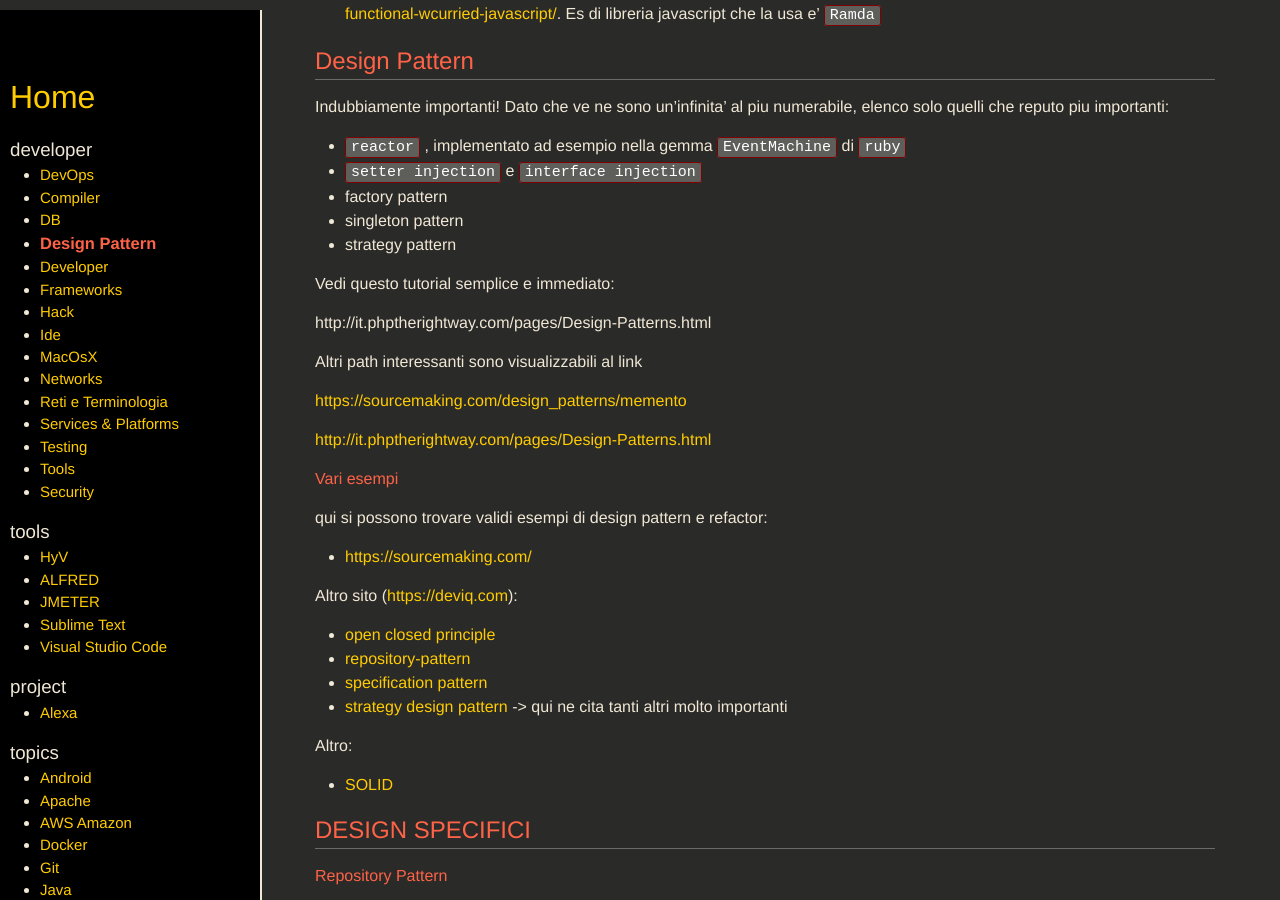
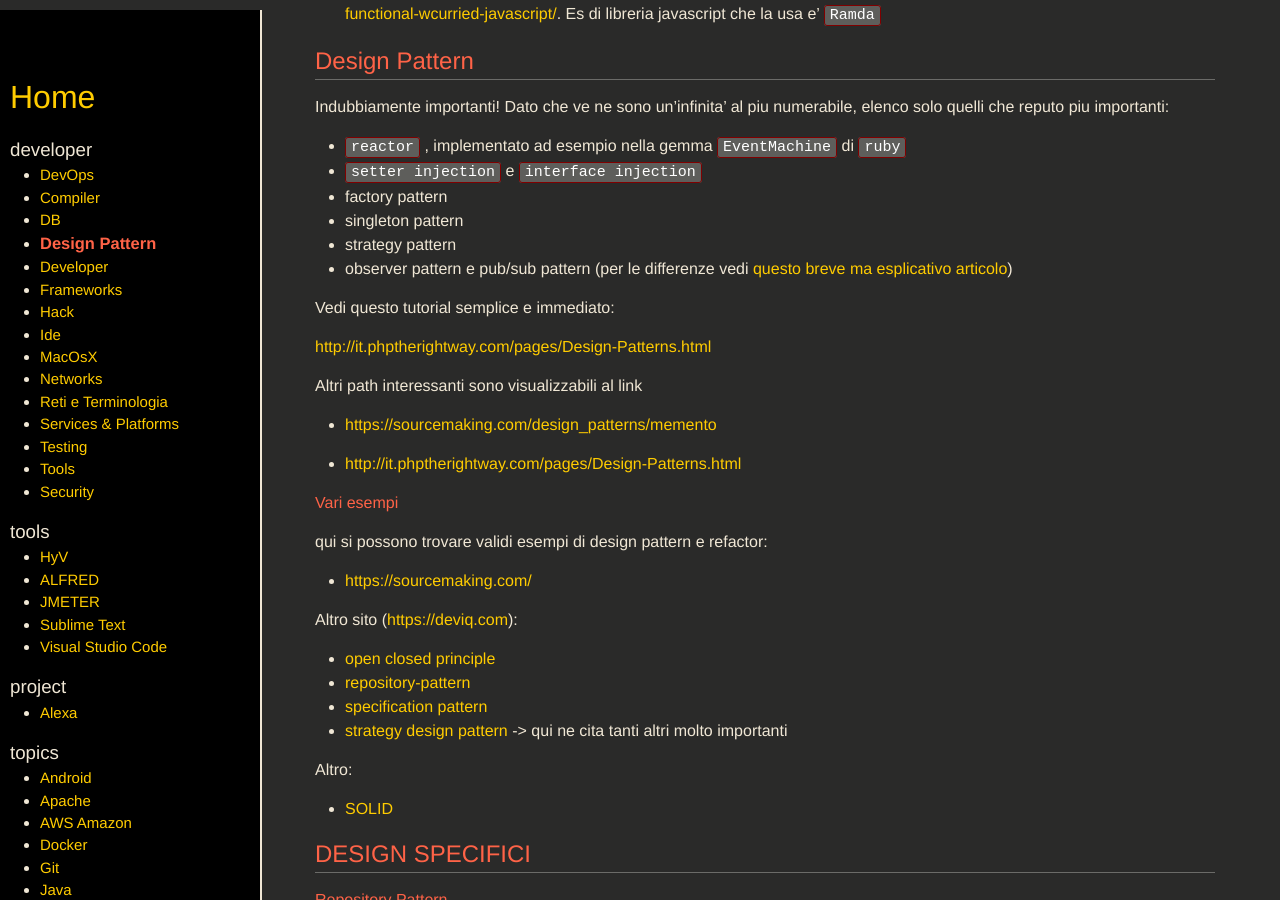
Before and after one commit to SimoSca/own-memo, a Jekyll site: the page built from _pages/developer/design-pattern.md, in a window 1280 px wide and 900 px high, scrolled down 392 px. Built offline with Jekyll 4.4.1, drawn with Linux system fonts in a browser that asks for light colours; nearby versions of some CDN libraries.

Commit message:
[improved] Aggiunti design-pattern observer e pub/sub con riferimento a un buon articolo.

```diff
--- a/_pages/developer/design-pattern.md
+++ b/_pages/developer/design-pattern.md
@@ -33,16 +33,17 @@ Indubbiamente importanti! Dato che ve ne sono un'infinita' al piu numerabile, el
 - factory pattern
 - singleton pattern
 - strategy pattern
+- observer pattern e pub/sub pattern (per le differenze vedi [questo breve ma esplicativo articolo](https://hackernoon.com/observer-vs-pub-sub-pattern-50d3b27f838c))
 
 Vedi questo tutorial semplice e immediato:
 
-http://it.phptherightway.com/pages/Design-Patterns.html
+[http://it.phptherightway.com/pages/Design-Patterns.html](http://it.phptherightway.com/pages/Design-Patterns.html)
 
 Altri path interessanti sono visualizzabili al link
 
-[https://sourcemaking.com/design_patterns/memento](https://sourcemaking.com/design_patterns/memento)
+- [https://sourcemaking.com/design_patterns/memento](https://sourcemaking.com/design_patterns/memento)
 
-[http://it.phptherightway.com/pages/Design-Patterns.html](http://it.phptherightway.com/pages/Design-Patterns.html)
+- [http://it.phptherightway.com/pages/Design-Patterns.html](http://it.phptherightway.com/pages/Design-Patterns.html)
 
 
 #### Vari esempi
```
